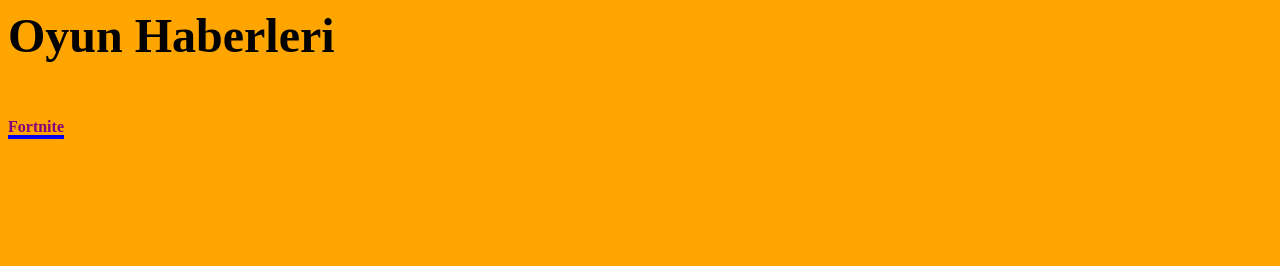
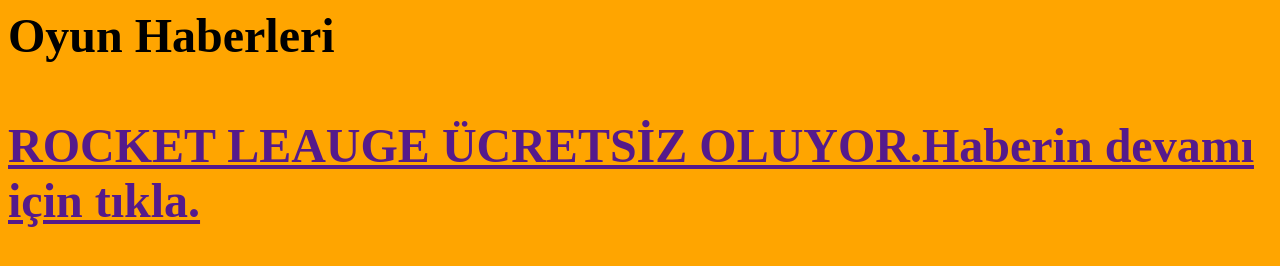
Before and after one commit to OyunHaberleri1/OyunHaberleri1, a plain HTML site: page index.html in a window 1280 px wide. Drawn offline with Linux system fonts and the light colour scheme.

Commit message:
Update index.html

```diff
--- a/index.html
+++ b/index.html
@@ -6,6 +6,6 @@
 <body bgcolor=orange>
 <b><font color="black" size="7">Oyun Haberleri<b>
 <br><br/>
-<a href="file:///C:/Users/PC/Desktop/index.html"><font color="purple" size="3"> Fortnite</a>
+<a href="">ROCKET LEAUGE ÜCRETSİZ OLUYOR.Haberin devamı için tıkla.
 </body>
 </html>
```
